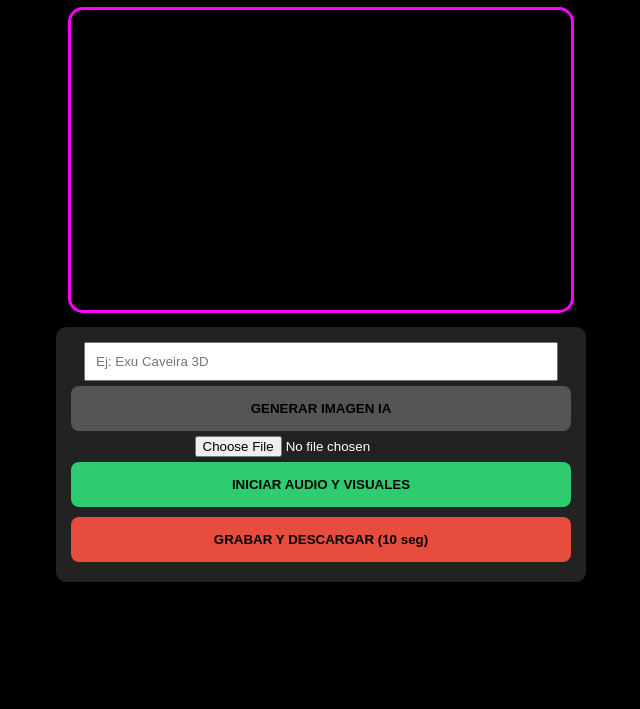
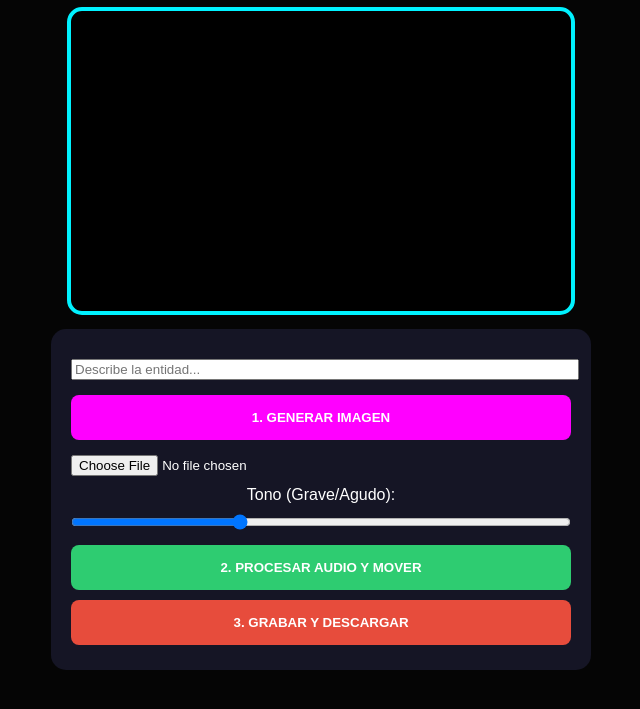
Before and after one commit to collado23/Vicky-difucion, a plain HTML site: page index.html in a window 1280 px wide. Shown: the part 91-800 px from the top of the page, without its empty margins (319-959 px from the left). Drawn offline with Linux system fonts and the light colour scheme.

Commit message:
Update title and enhance audio processing features

```diff
--- a/index.html
+++ b/index.html
@@ -2,49 +2,55 @@
 <html lang="es">
 <head>
     <meta charset="UTF-8">
-    <title>Umbanda Studio - Producción Total</title>
+    <title>Umbanda Master Studio</title>
     <style>
-        body { background: #000; color: #fff; font-family: sans-serif; text-align: center; padding: 10px; }
-        canvas { border: 3px solid #ff00ff; border-radius: 15px; background: #000; width: 100%; max-width: 500px; }
-        .controls { background: #222; padding: 15px; border-radius: 10px; margin: 10px auto; max-width: 500px; }
-        button { width: 100%; padding: 15px; margin: 5px 0; border: none; border-radius: 8px; font-weight: bold; cursor: pointer; }
+        body { background: #050505; color: #fff; font-family: sans-serif; text-align: center; padding: 10px; }
+        canvas { border: 4px solid #00f2ff; border-radius: 15px; background: #000; width: 100%; max-width: 500px; }
+        .box { background: #151525; padding: 20px; border-radius: 15px; margin: 10px auto; max-width: 500px; }
+        input { width: 100%; margin: 10px 0; }
+        button { width: 100%; padding: 15px; margin: 5px 0; border: none; border-radius: 8px; font-weight: bold; cursor: pointer; background: #ff00ff; color: white; }
     </style>
 </head>
 <body>
 
-<h1>ESTUDIO UMBANDA PRO</h1>
+<h1>ESTUDIO TOTAL UMBANDA</h1>
 <canvas id="miCanvas" width="500" height="300"></canvas>
 
-<div class="controls">
-    <input type="text" id="prompt" placeholder="Ej: Exu Caveira 3D" style="width:90%; padding:10px;">
-    <button onclick="generarIA()" style="background:#555;">GENERAR IMAGEN IA</button>
+<div class="box">
+    <input type="text" id="prompt" placeholder="Describe la entidad...">
+    <button onclick="generarIA()">1. GENERAR IMAGEN</button>
 
     <input type="file" id="audioFile" accept="audio/*">
-    <button onclick="iniciarTodo()" style="background:#2ecc71;">INICIAR AUDIO Y VISUALES</button>
-    <button onclick="grabarVideo()" style="background:#e74c3c;">GRABAR Y DESCARGAR (10 seg)</button>
+    <label>Tono (Grave/Agudo):</label>
+    <input type="range" id="pitch" min="0.5" max="2" step="0.1" value="1">
+
+    <button onclick="procesarYReproducir()" style="background:#2ecc71;">2. PROCESAR AUDIO Y MOVER</button>
+    <button onclick="grabarVideo()" style="background:#e74c3c;">3. GRABAR Y DESCARGAR</button>
 </div>
 
 <script>
     const canvas = document.getElementById('miCanvas');
     const ctx = canvas.getContext('2d');
-    let audioCtx, analyser, source, img = new Image();
+    let audioCtx, source, filter, analyser, img = new Image();
 
     function generarIA() {
-        const p = document.getElementById('prompt').value;
-        img.src = "https://image.pollinations.ai/prompt/" + encodeURIComponent(p + ", 3D Render, 8k");
+        img.src = "https://image.pollinations.ai/prompt/" + encodeURIComponent(document.getElementById('prompt').value + ", 3D Render");
         img.onload = () => ctx.drawImage(img, 0, 0, canvas.width, canvas.height);
     }
 
-    async function iniciarTodo() {
+    async function procesarYReproducir() {
         const file = document.getElementById('audioFile').files[0];
         if (!file) return alert("Sube un audio primero");
 
         audioCtx = new (window.AudioContext || window.webkitAudioContext)();
-        const data = await file.arrayBuffer();
-        const buffer = await audioCtx.decodeAudioData(data);
+        const buffer = await audioCtx.decodeAudioData(await file.arrayBuffer());
 
         source = audioCtx.createBufferSource();
         source.buffer = buffer;
+
+        // Aplicamos el tono (Pitch)
+        source.playbackRate.value = document.getElementById('pitch').value;
+
         analyser = audioCtx.createAnalyser();
         analyser.fftSize = 256;
 
@@ -55,15 +61,11 @@
     }
 
     function animar() {
-        const dataArray = new Uint8Array(analyser.frequencyBinCount);
-        analyser.getByteFrequencyData(dataArray);
-        const bass = dataArray[2] / 255;
-
+        const data = new Uint8Array(analyser.frequencyBinCount);
+        analyser.getByteFrequencyData(data);
+        const scale = 1 + (data[2] / 255) * 0.4;
         ctx.clearRect(0, 0, canvas.width, canvas.height);
-        const scale = 1 + (bass * 0.3);
-        const w = canvas.width * scale;
-        const h = canvas.height * scale;
-        ctx.drawImage(img, (canvas.width - w)/2, (canvas.height - h)/2, w, h);
+        ctx.drawImage(img, (canvas.width - canvas.width*scale)/2, (canvas.height - canvas.height*scale)/2, canvas.width*scale, canvas.height*scale);
         requestAnimationFrame(animar);
     }
 
@@ -75,7 +77,7 @@
         recorder.onstop = () => {
             const a = document.createElement('a');
             a.href = URL.createObjectURL(new Blob(chunks, { type: 'video/webm' }));
-            a.download = 'produccion_umbanda.webm';
+            a.download = 'resultado_final.webm';
             a.click();
         };
         recorder.start();
```
